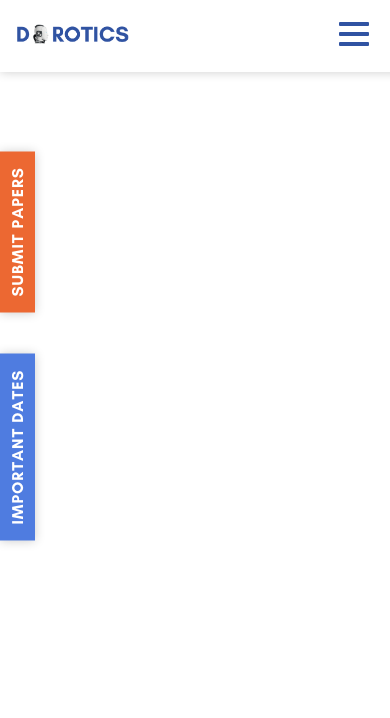
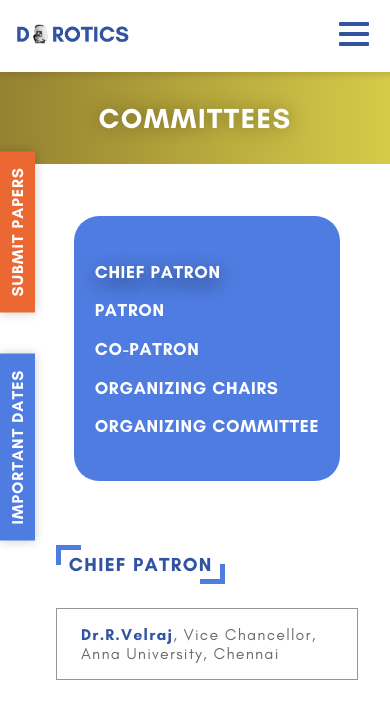
Before and after one commit to Velogan-Boy/dorotics-2023, a React (Create React App) app: page /committee in a window 390 px wide. Shown: the top 718 px of the page. Built offline with nearby package versions, Linux system fonts and the light colour scheme.

Commit message:
done committee

```diff
--- a/src/App.jsx
+++ b/src/App.jsx
@@ -7,6 +7,7 @@ import { lightTheme, GlobalStyles } from './themes';
 import Landing from './pages/Landing/Landing'
 import About from "./pages/About/About";
 import Navbar from './components/Navbar/Navbar';
+import Committee from './pages/Committees/Committee';
 
 import './App.css';
 
@@ -29,6 +30,7 @@ const AllRoutes = () => {
       <Routes>
          <Route path="/" element={<Landing />} />
          <Route path="/about" element={<About />} />
+         <Route path="/committee" element={<Committee />} />
       </Routes>
    );
 };
--- a/src/components/UI/Heading/Heading.jsx
+++ b/src/components/UI/Heading/Heading.jsx
@@ -4,7 +4,9 @@ import styles from "./Heading.module.css";
 const Heading = ({ text }) => {
     return (
         <div className={styles.heading}>
-            <h1 className={styles.title}>{text}</h1>
+            <div className={styles.zoomWrapper}>
+                <h1 className={styles.title}>{text}</h1>
+            </div>
         </div>
     )
 }
--- a/src/components/UI/Heading/Heading.module.css
+++ b/src/components/UI/Heading/Heading.module.css
@@ -2,10 +2,14 @@
     position: fixed;
     width: 100%;
     margin-top: 4.5rem;
-    max-width: 100vw;
     padding: 1.8rem 0rem 1.8rem 5.25rem;
     background: var(--goldStripGradient);
     z-index: 2;
+}
+
+.zoomWrapper {
+    max-width: 1600px;
+    margin: 0 auto;
 }
 
 .title {
@@ -39,7 +43,7 @@
     }
 }
 
-@media screen and (max-width: 600px) {
+@media screen and (max-width: 950px) {
     .heading {
         padding: 1.8rem 0rem;
         text-align: center;
--- /dev/null
+++ b/src/data.js
@@ -0,0 +1,41 @@
+const about = [
+    "Anna university was established in 1978 as a unitary type of University. Anna University is \
+    one of the largest state-run universities in the country with[more than 571]affiliated colleges. It offers \
+    high education in engineering, technology and allied Sciences relevant to the current and projected \
+    needs of the society. Besides promoting research and disseminating knowledge gained there from, it \
+    fosters cooperation between the academic and industrial communities."
+    ,
+    "First National Symposium on Emerging Technologies in DOROTICS (Drones & Robotics) \
+    will be held in College of Engineering Guindy, Anna University, Chennai - 25 from April 4th to April \
+    6th 2023. This event is organized in view with the DOROTICS summit in association with the Board \
+    of International Aviation Games(BIAG), CTF and Robotics Club, CEG and Robotics Club, MIT, \
+    sponsored by CED, Anna University."
+];
+
+const committee_titles = [
+    "Chief Patron", "Patron", "Co-patron", "Organizing chairs", "Organizing committee"
+]
+
+const committee_members = {
+    "Chief Patron": ["Dr.R.Velraj, Vice Chancellor, Anna University, Chennai"],
+
+    "Patron": ["Dr. G.Ravikumar, Registrar, Anna University, Chennai"],
+
+    "Co-patron": ["Dr.L.Suganthi, Dean, College of Engineering, Guindy, Anna University, Chennai"],
+
+    "Organizing chairs": [
+        "Dr. S. Chitrakala, Professor, DCSE, CEG, Anna University",
+        "Dr. T.Mala, Associate Professor, DIST, CEG, Anna University"
+    ],
+
+    "Organizing committee": [
+        "Dr.Selvi Ravindran, Asst. Prof, DIST, CEG, Anna University",
+        "Dr.E.Shanmuga Priya, Asst. Prof, DCSE, CEG, Anna University",
+        "Ms.M.S.Karthika Devi, Asst. Prof, DCSE, CEG, Anna University",
+        "Dr.A.Saravana Kumar, Deputy Director, CASR, MIT",
+        "Dr. D. Narashiman, Teaching Fellow, DIST, CEG, Anna University"
+    ],
+
+};
+
+export { about, committee_titles, committee_members };
--- a/src/pages/About/About.jsx
+++ b/src/pages/About/About.jsx
@@ -2,6 +2,7 @@ import React from 'react';
 import Heading from '../../components/UI/Heading/Heading';
 import SubHeading from '../../components/UI/SubHeading/SubHeading';
 import styles from "./About.module.css";
+import { about } from '../../data';
 
 function About() {
     return <div>
@@ -10,17 +11,13 @@ function About() {
             <div>
                 <SubHeading text="about anna university" />
                 <p className={styles.description}>
-                    Anna University was established in 1978 as a unitary type of University. This University was named after Late Dr.C.N.Annadurai, former Chief Minister of Tamil Nadu.
-                    It offers higher education in Engineering, Technology, Architecture and Applied Sciences relevant to the current and projected needs of the society.
-                    Besides promoting research and disseminating knowledge gained therefrom, it fosters cooperation between the academic and industrial communities.
+                    {about[0]}
                 </p>
             </div>
             <div>
                 <SubHeading text="about the symposium" />
                 <p className={styles.description}>
-                    First National Symposium on Emerging Technologies in DOROTICS (Drones & Robotics) will be held in College of Engineering, Guindy, Anna University,
-                    Chennai - 25 from April 4th to April 6th 2023. This event is organized in view with the DOROTICS summit in association with the Board of International
-                    Aviation Games(BIAG), CTF and Robotics Club, CEG and Robotics Club, MIT, sponsored by CED, Anna University.
+                    {about[1]}
                 </p>
             </div>
         </div>
--- a/src/pages/About/About.module.css
+++ b/src/pages/About/About.module.css
@@ -1,5 +1,7 @@
 .wrapper {
     padding: 13.5rem 5.25rem 3.5rem;
+    max-width: 1600px;
+    margin: 0 auto;
 }
 
 .wrapper div:nth-child(2) {
--- /dev/null
+++ b/src/pages/Committees/Committee.jsx
@@ -0,0 +1,41 @@
+import React, { useState } from 'react'
+import Heading from '../../components/UI/Heading/Heading'
+import SubHeading from '../../components/UI/SubHeading/SubHeading'
+import styles from "./Committee.module.css";
+import { committee_titles, committee_members } from '../../data';
+
+const Committee = () => {
+    const [activeCmte, setActiveCmte] = useState("Chief Patron");
+
+    return (
+        <div>
+            <Heading text="Committees" />
+            <div className={styles.section}>
+                <div className={styles.container1}>
+                    {
+                        committee_titles.map((item) => {
+                            return <h3 className={activeCmte === item ? styles.active : ''}
+                                onClick={() => setActiveCmte(item)}
+                            >
+                                {item.toUpperCase()}
+                            </h3>
+                        })
+                    }
+                </div>
+                <div className={styles.container2}>
+                    <SubHeading text={activeCmte.toUpperCase()} />
+                    <div className={styles.table}>
+                        {
+                            committee_members[activeCmte].map((item) => {
+                                const [name, position, _] = item.split(/,(.*)/s);
+                                return <p><i>{name}</i>,{position}</p>
+                            })
+                        }
+                    </div>
+                </div>
+            </div>
+        </div>
+    )
+}
+
+export default Committee
--- /dev/null
+++ b/src/pages/Committees/Committee.module.css
@@ -0,0 +1,117 @@
+.section {
+    max-width: 1400px;
+    margin: 0 auto;
+    padding: 13.5rem 3.5rem 3.5rem 4.5rem;
+    display: flex;
+    justify-content: space-between;
+    align-items: flex-start;
+}
+
+.container1 {
+    flex: 0.45;
+    margin: 0rem 3rem 3rem 0rem;
+    padding: 1.7rem 1.3rem;
+    background: var(--secondary);
+    border-radius: 25px;
+}
+
+.container1 h3 {
+    font-size: 1.5rem;
+    color: #ffffff;
+    letter-spacing: 0.7px;
+    cursor: pointer;
+}
+
+.active {
+    -webkit-animation: text-shadow-drop-bottom 0.6s both;
+    animation: text-shadow-drop-bottom 0.6s both;
+}
+
+.container2 {
+    flex: 0.5;
+    padding-top: 1rem;
+    color: #6b6b6b;
+}
+
+.table {
+    margin-top: 1.5rem;
+    padding: 0rem 1.5rem;
+    border: 1px solid rgb(148, 148, 148);
+}
+
+.table p {
+    margin: 0;
+    padding: 1em 0em;
+    font-size: 1.2rem;
+    border-bottom: 1px solid rgb(148, 148, 148);
+    letter-spacing: 1.2px;
+}
+
+.table p:last-child {
+    border: none;
+}
+
+.table p i {
+    font-style: normal;
+    color: var(--primary);
+    font-weight: bold;
+}
+
+@-webkit-keyframes text-shadow-drop-bottom {
+    0% {
+        text-shadow: 0 0 0 rgba(0, 0, 0, 0);
+    }
+
+    100% {
+        text-shadow: 0 6px 18px rgba(0, 0, 0, 0.5);
+    }
+}
+
+@keyframes text-shadow-drop-bottom {
+    0% {
+        text-shadow: 0 0 0 rgba(0, 0, 0, 0);
+    }
+
+    100% {
+        text-shadow: 0 6px 18px rgba(0, 0, 0, 0.5);
+    }
+}
+
+@media screen and (max-width: 950px) {
+
+    .section {
+        flex-direction: column;
+        justify-content: center;
+        align-items: center;
+    }
+
+    .container1,
+    .container2 {
+        flex: none;
+    }
+
+    .container1 {
+        margin-right: 0em;
+    }
+
+}
+
+@media screen and (max-width: 600px) {
+    .section {
+        padding: 13.5rem 2rem 3.5rem 3.5rem;
+    }
+
+    .container1 h3 {
+        font-size: 1.3rem;
+    }
+
+    .table p {
+        font-size: 1rem;
+    }
+}
+
+@media screen and (max-width: 400px) {
+    .container1 h3 {
+        font-size: 1.1rem;
+    }
+}
```
Also changed, not shown: src/App.css (line endings or trailing spaces).
